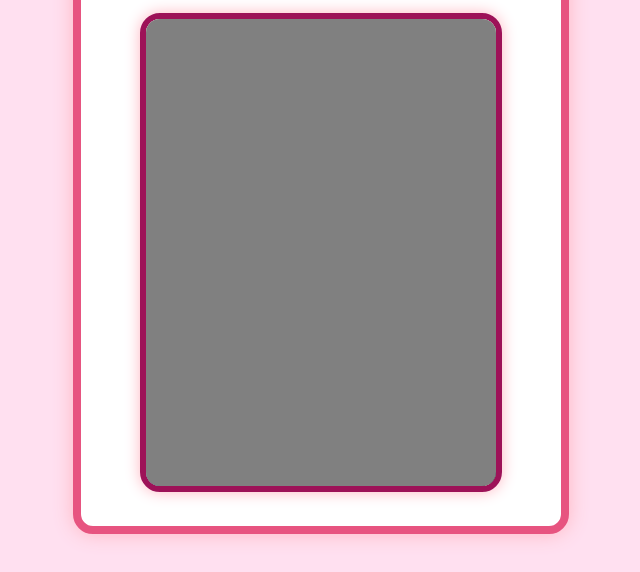
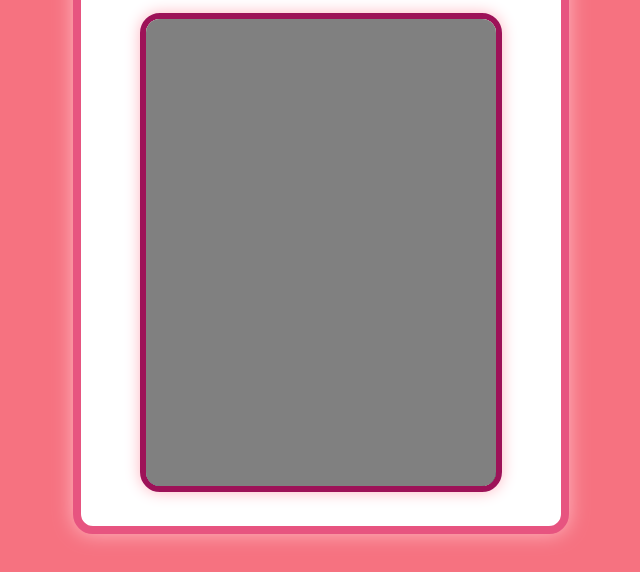
Before and after one commit to Sithara2417/Thara, a plain HTML site: page index.html in a window 1280 px wide. Shown: the part 320-892 px from the top of the page, without its empty margins (319-959 px from the left). Drawn offline with Linux system fonts and the light colour scheme.

Commit message:
Update index.html

```diff
--- a/index.html
+++ b/index.html
@@ -10,7 +10,7 @@
       font-family: 'Arial', sans-serif;
       text-align: center;
       padding: 30px;
-      background-color: #ffe0f0;
+      background-color: #F67280;
     }
 
     #scratchCanvas {
```
